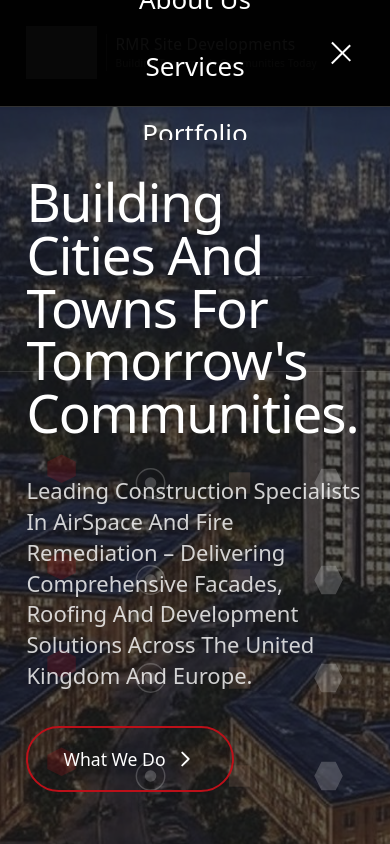
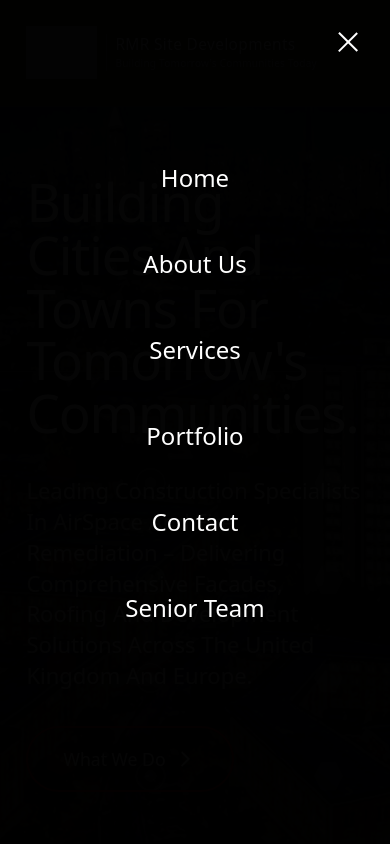
Before and after one commit to atomdogs/rmr-website, a Next.js app: page / in a window 390 px wide. Both pictures are taken after a click on the button "Toggle menu". Shown: the top 844 px of the page. Built offline with nearby package versions, Linux system fonts and the light colour scheme; grey boxes are pictures that could not be loaded.

Commit message:
Update MobileMenu.tsx

```diff
--- a/src/components/MobileMenu.tsx
+++ b/src/components/MobileMenu.tsx
@@ -6,9 +6,8 @@ import Link from "next/link";
 export function MobileMenu() {
   const [isOpen, setIsOpen] = useState(false);
 
+  if (!isOpen) {
     return (
-    <>
-      {/* Hamburger button */}
       <button
         onClick={() => setIsOpen(!isOpen)}
         className="md:hidden relative p-2"
@@ -16,72 +15,65 @@ export function MobileMenu() {
         aria-label="Toggle menu"
       >
         <div className="w-6 h-5 flex flex-col justify-between">
-          <span className={`block h-0.5 w-full bg-white transition-all ${isOpen ? 'rotate-45 translate-y-2' : ''}`} />
-          <span className={`block h-0.5 w-full bg-white transition-all ${isOpen ? 'opacity-0' : ''}`} />
-          <span className={`block h-0.5 w-full bg-white transition-all ${isOpen ? '-rotate-45 -translate-y-2' : ''}`} />
+          <span className="block h-0.5 w-full bg-white" />
+          <span className="block h-0.5 w-full bg-white" />
+          <span className="block h-0.5 w-full bg-white" />
+        </div>
+      </button>
+    );
+  }
+
+  return (
+    <>
+      {/* Close button */}
+      <button
+        onClick={() => setIsOpen(false)}
+        className="md:hidden fixed p-2"
+        style={{ zIndex: 10000, top: '20px', right: '20px' }}
+        aria-label="Close menu"
+      >
+        <div className="w-6 h-6 relative">
+          <span className="block h-0.5 w-full bg-white absolute rotate-45" style={{ top: '12px' }} />
+          <span className="block h-0.5 w-full bg-white absolute -rotate-45" style={{ top: '12px' }} />
         </div>
       </button>
 
-      {/* Menu overlay */}
-      {isOpen && (
-        <>
-          {/* Black background layer */}
+      {/* Full screen black menu */}
       <div
-            className="md:hidden"
+        className="md:hidden fixed"
         style={{
-              position: 'fixed',
           top: 0,
           left: 0,
-              right: 0,
-              bottom: 0,
-              background: 'rgb(0, 0, 0)',
-              backgroundColor: 'rgb(0, 0, 0)',
-              zIndex: 9000,
-              opacity: 0.95
-            }}
-          />
-
-          {/* Menu content layer */}
-          <div
-            className="md:hidden"
-            style={{
-              position: 'fixed',
-              top: 0,
-              left: 0,
-              right: 0,
-              bottom: 0,
-              zIndex: 9001,
-              display: 'flex',
-              alignItems: 'center',
-              justifyContent: 'center',
-              paddingTop: '100px',
-              paddingBottom: '40px',
-              overflowY: 'auto'
+          width: '100vw',
+          height: '100vh',
+          backgroundColor: 'rgba(0, 0, 0, 0.98)',
+          zIndex: 9500,
+          overflow: 'auto'
         }}
       >
-            <nav style={{ display: 'flex', flexDirection: 'column', alignItems: 'center', gap: '28px', width: '100%', maxWidth: '400px' }}>
-              <Link href="/" onClick={() => setIsOpen(false)} style={{ color: '#ffffff', fontSize: '26px', fontWeight: '300', textDecoration: 'none' }}>
+        <div style={{ marginTop: '150px', marginBottom: '50px', padding: '0 20px' }}>
+          <div style={{ display: 'flex', flexDirection: 'column', gap: '30px', alignItems: 'center' }}>
+            <Link href="/" onClick={() => setIsOpen(false)} style={{ color: 'white', fontSize: '24px', display: 'block', padding: '10px', textDecoration: 'none' }}>
               Home
             </Link>
-              <Link href="/about" onClick={() => setIsOpen(false)} style={{ color: '#ffffff', fontSize: '26px', fontWeight: '300', textDecoration: 'none' }}>
+            <Link href="/about" onClick={() => setIsOpen(false)} style={{ color: 'white', fontSize: '24px', display: 'block', padding: '10px', textDecoration: 'none' }}>
               About Us
             </Link>
-              <Link href="#services" onClick={() => setIsOpen(false)} style={{ color: '#ffffff', fontSize: '26px', fontWeight: '300', textDecoration: 'none' }}>
+            <Link href="#services" onClick={() => setIsOpen(false)} style={{ color: 'white', fontSize: '24px', display: 'block', padding: '10px', textDecoration: 'none' }}>
               Services
             </Link>
-              <Link href="/portfolio" onClick={() => setIsOpen(false)} style={{ color: '#ffffff', fontSize: '26px', fontWeight: '300', textDecoration: 'none' }}>
+            <Link href="/portfolio" onClick={() => setIsOpen(false)} style={{ color: 'white', fontSize: '24px', display: 'block', padding: '10px', textDecoration: 'none' }}>
               Portfolio
             </Link>
-              <Link href="/contact" onClick={() => setIsOpen(false)} style={{ color: '#ffffff', fontSize: '26px', fontWeight: '300', textDecoration: 'none' }}>
+            <Link href="/contact" onClick={() => setIsOpen(false)} style={{ color: 'white', fontSize: '24px', display: 'block', padding: '10px', textDecoration: 'none' }}>
               Contact
             </Link>
-              <Link href="/team" onClick={() => setIsOpen(false)} style={{ color: '#ffffff', fontSize: '26px', fontWeight: '300', textDecoration: 'none' }}>
+            <Link href="/team" onClick={() => setIsOpen(false)} style={{ color: 'white', fontSize: '24px', display: 'block', padding: '10px', textDecoration: 'none' }}>
               Senior Team
             </Link>
-            </nav>
           </div>
-        </>
-      )}
+        </div>
+      </div>
     </>
   );
 }
```
Lines whose indentation alone changed are shown as unchanged.
